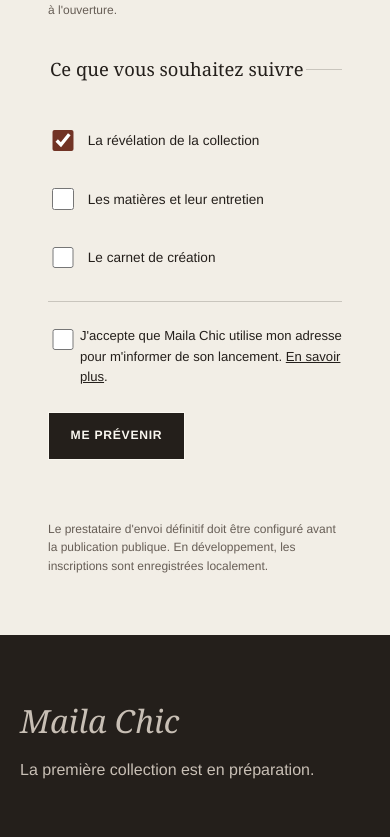
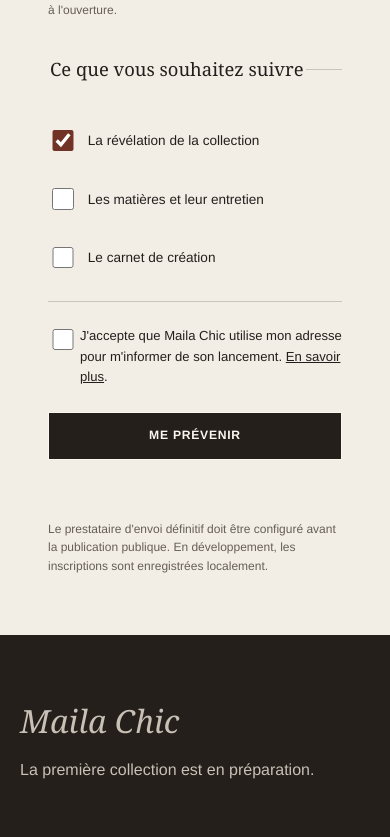
Before and after one commit to Rimiscky/maillaChic, a Next.js app: page /alerte in a window 390 px wide. Shown: the part 910-1747 px from the top of the page. Built offline with nearby package versions, Linux system fonts and the light colour scheme; no server answers.

Commit message:
fix(mobile): bouton d envoi pleine largeur et contraste du kicker sombre

```diff
--- a/src/app/globals.css
+++ b/src/app/globals.css
@@ -138,6 +138,7 @@
 .alert-page { display: grid; grid-template-columns: 1fr 1fr; min-height: 75vh; }
 .alert-intro { padding: clamp(5rem, 10vw, 10rem) clamp(1.25rem, 7vw, 8rem); background: var(--ink); color: var(--ivory); }
 .alert-intro .eyebrow { color: var(--sand); }
+.manifesto-copy .eyebrow { color: var(--sand); }
 .alert-intro h1 { max-width: 9ch; margin: 1rem 0 2rem; font-size: clamp(3.5rem, 7vw, 7rem); line-height: .9; }
 .alert-intro > p:not(.eyebrow) { max-width: 34rem; color: #d3cac0; }
 .alert-intro ul { display: grid; gap: .7rem; margin: 2.5rem 0 0; padding: 0; list-style: none; }
@@ -203,6 +204,7 @@
   .hero-copy h1 { font-size: clamp(3.8rem, 19vw, 6rem); }
   .hero-actions { align-items: stretch; flex-direction: column; }
   .button, .text-action { width: 100%; }
+  .signup-form .button { width: 100%; }
   .intro-band, .chapters-section, .page-hero, .next-step, .transparency-note { padding-right: 1.25rem; padding-left: 1.25rem; }
   .intro-band h2, .section-header h2, .manifesto-copy h2, .signup-callout h2, .page-hero h1, .transparency-note h2, .next-step h2 { font-size: clamp(2.8rem, 14vw, 4.5rem); }
   .chapter-row { gap: 1rem; }
```
